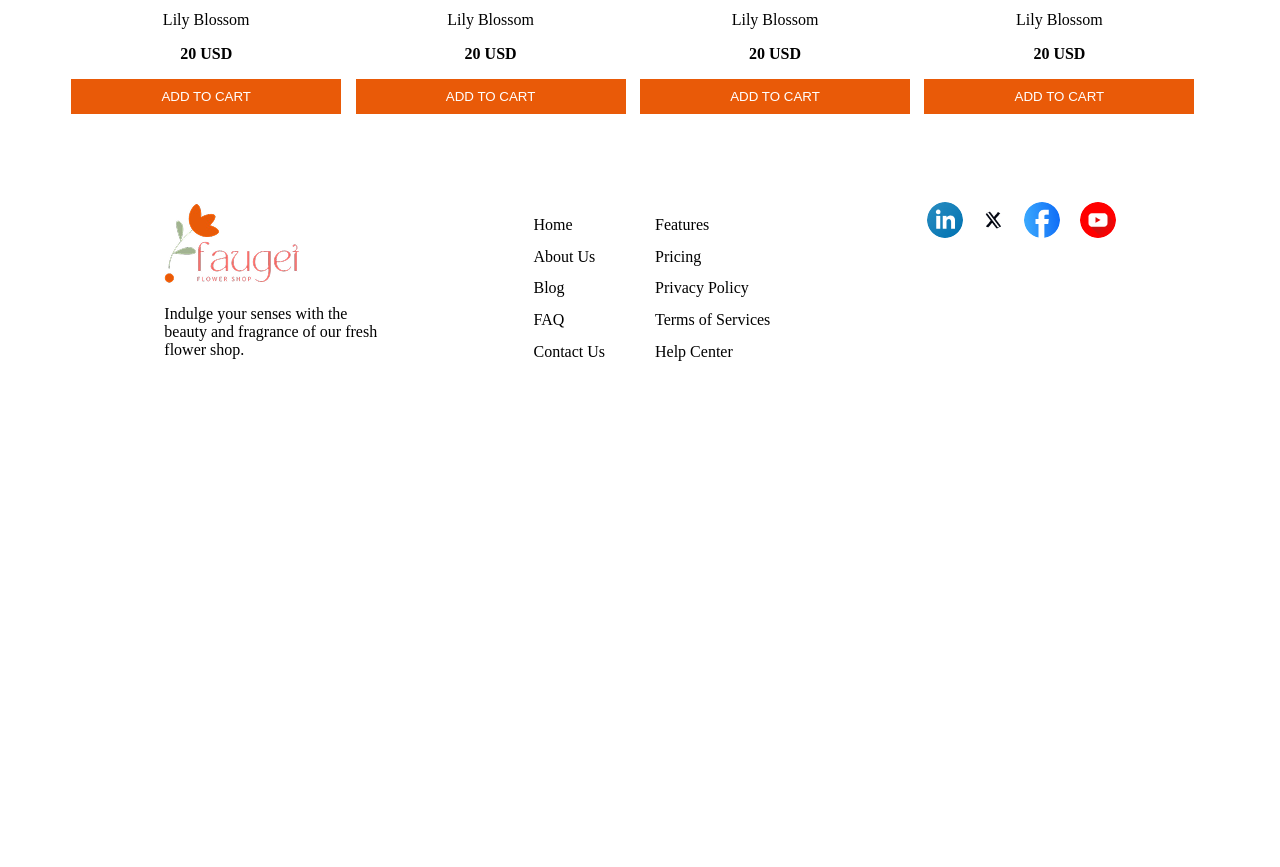
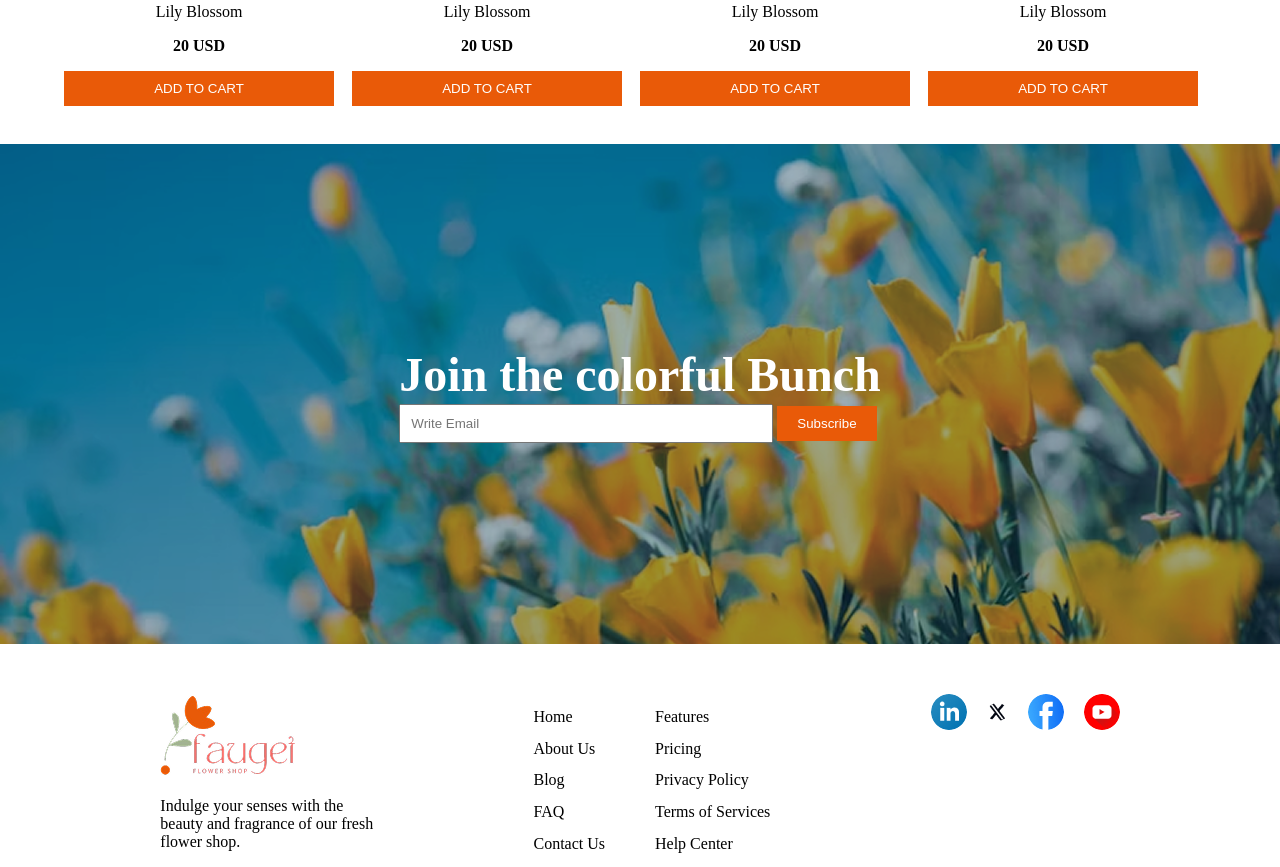
Before and after one commit to ArijitJana07/B12A02-Responsive-Flowers-main, a plain HTML site: page Index.html in a window 1280 px wide. Shown: the part 1395-2262 px from the top of the page. Before the commit the page ends 1778 px from the top, so only its background shows below. Drawn offline with Linux system fonts and the light colour scheme.

Commit message:
news letter

```diff
--- a/Index.html
+++ b/Index.html
@@ -3,7 +3,7 @@
 <head>
     <meta charset="UTF-8">
     <meta name="viewport" content="width=device-width, initial-scale=1.0">
-    <title>Document</title>
+    <title>Responsive Flowers Main</title>
     <link rel="stylesheet" href="styles.css">
 </head>
 <body>
@@ -86,6 +86,14 @@
                 </div>
             </div>
         </section>
+        <!-- News Letter -->
+         <section class="news-letter">
+            <div>
+                <h2>Join the colorful Bunch</h2>
+                <input type="email" name="" id="" placeholder="Write Email">
+                <button>Subscribe</button>
+            </div>
+         </section>
     </main>
     <footer class="footer-class">
         <div>
--- a/styles.css
+++ b/styles.css
@@ -3,7 +3,9 @@
         width: 90%;
         margin: 0 auto;
     }
-
+    body{
+        margin: 0;
+    }
     span{
         color: #E95A08;
     }
@@ -27,7 +29,10 @@ a {
         text-decoration: none;
         color: black;
     }
-
+    input{
+        padding: 10px;
+        width: 350px;
+    }
     /* navigation */
     .navigation-class{
         display: flex;
@@ -68,8 +73,20 @@ a {
         width: 100%;
     }
 
+    /* News Letter */
+    .news-letter{
+        background-image: url(assets/news-letter-bg.png);
+        background-repeat: no-repeat;
+        min-height: 500px;
+        display: flex;
+        justify-content: center;
+        align-items: center;
+        color: white;
+    }
 
-
+    .news-letter-button{
+        margin: 0;
+    }
 
     /* Footer Class */
     .footer-class{
```
Lines whose indentation alone changed are shown as unchanged.
